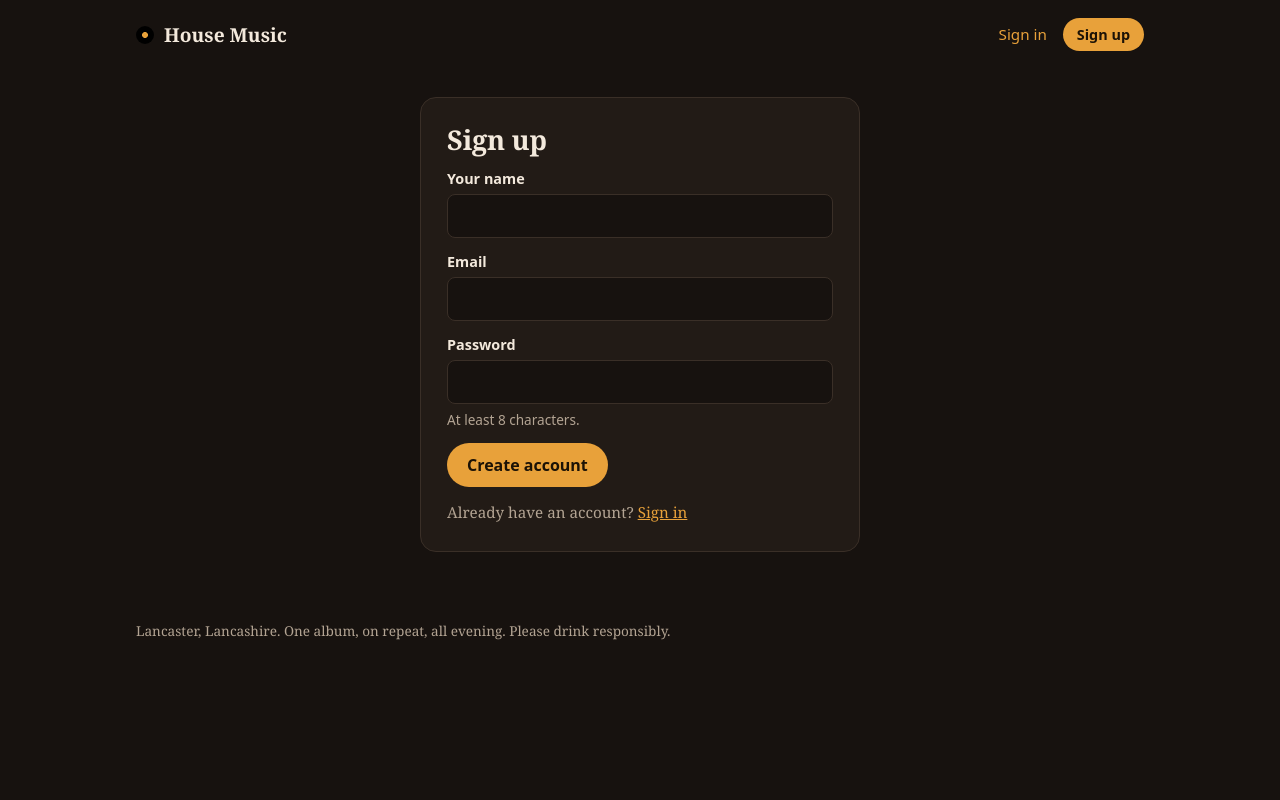
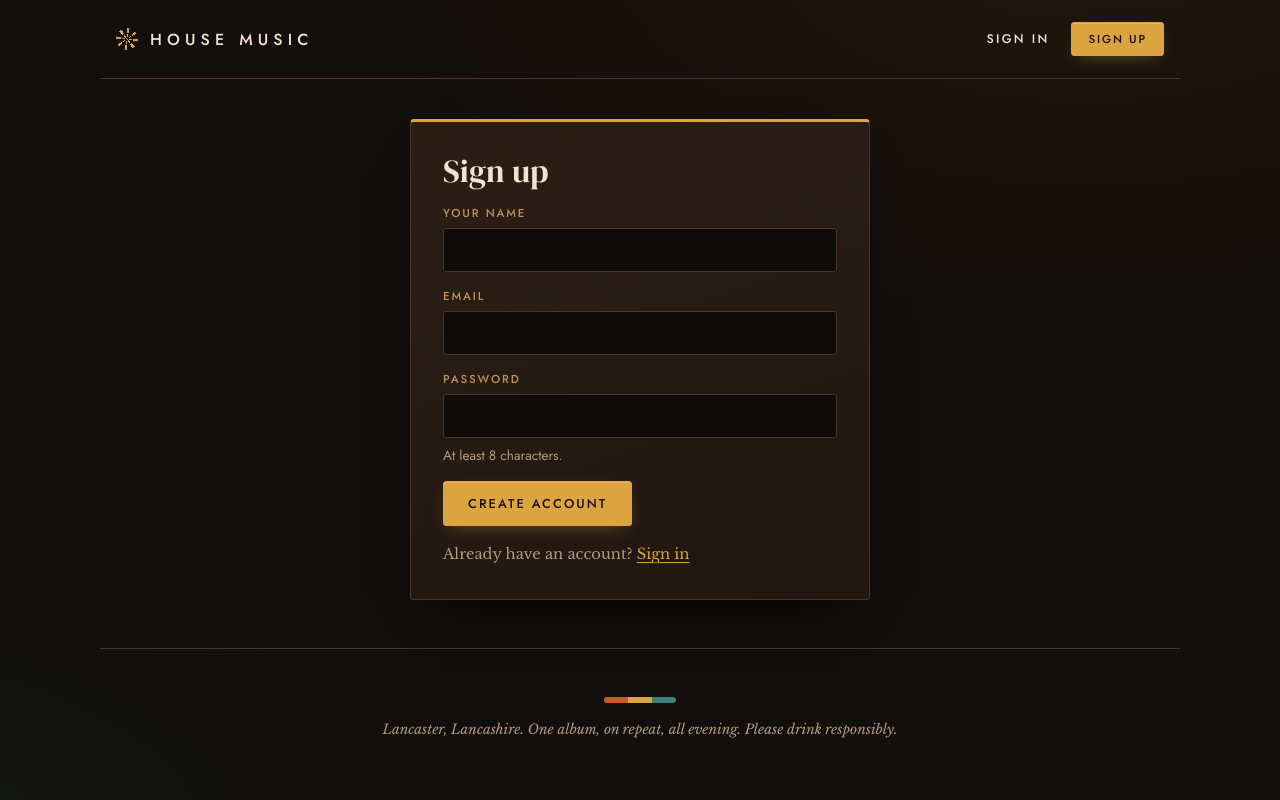
Before and after one commit to pdobson1/house-music, a Node server app: page /register in a window 1280 px wide. Run offline with Node 20, Linux system fonts and the light colour scheme.

Commit message:
Give the site a moody mid-century modern look
Walnut and smoke backgrounds, mustard, brass, burnt orange and teal
accents, DM Serif Display headings with Jost and Libre Baskerville,
an atomic starburst logo and colour-block record sleeves. Applies to
both the GitHub Pages proof of concept and the real app, whose content
security policy now allows Google Fonts.

Co-Authored-By: Claude Opus 5.5 <noreply@anthropic.com>
Claude-Session: https://claude.ai/code/session_01YLn5e4xbgihWG5rGkuT89t

```diff
--- a/docs/index.html
+++ b/docs/index.html
@@ -5,6 +5,9 @@
   <meta name="viewport" content="width=device-width, initial-scale=1">
   <title>House Music · proof of concept</title>
   <meta name="description" content="Album listening parties in people's homes in Lancaster. Proof of concept.">
+  <link rel="preconnect" href="https://fonts.googleapis.com">
+  <link rel="preconnect" href="https://fonts.gstatic.com" crossorigin>
+  <link rel="stylesheet" href="https://fonts.googleapis.com/css2?family=DM+Serif+Display:ital@0;1&family=Jost:wght@400;500&family=Libre+Baskerville:ital@0;1&display=swap">
   <link rel="stylesheet" href="style.css">
 </head>
 <body>
--- a/public/style.css
+++ b/public/style.css
@@ -1,119 +1,191 @@
+/* House Music: mid-century modern, after hours.
+   Walnut and smoke, brass and mustard, a little burnt orange and teal. */
 :root {
-  --bg: #17120f;
-  --surface: #221b16;
-  --line: #3a2f27;
-  --text: #f3e9dc;
-  --muted: #b3a493;
-  --accent: #e8a13a;
-  --accent-ink: #1b1206;
-  --danger: #e2674f;
+  --bg: #120e0b;          /* smoky lounge */
+  --surface: #211710;     /* walnut */
+  --surface-2: #2b1e15;
+  --line: #4a3626;        /* worn veneer edge */
+  --brass: #b8925a;
+  --text: #f1e4cf;        /* cream card stock */
+  --muted: #b09a80;
+  --accent: #dba43f;      /* mustard */
+  --accent-ink: #1a1007;
+  --orange: #c8592c;      /* burnt orange */
+  --teal: #3f7f7a;
+  --olive: #8a8a3c;
+  --danger: #d9664a;
+  --display: 'DM Serif Display', Georgia, serif;
+  --sans: 'Jost', 'Futura', 'Century Gothic', system-ui, sans-serif;
+  --serif: 'Libre Baskerville', Georgia, serif;
 }
 * { box-sizing: border-box; }
+html { background: var(--bg); }
 body {
-  margin: 0; background: var(--bg); color: var(--text);
-  font: 16px/1.55 Georgia, 'Times New Roman', serif;
+  margin: 0; color: var(--text); min-height: 100vh;
+  font: 15.5px/1.7 var(--serif);
+  /* lamplight pooling from the top corner, smoke settling below */
+  background:
+    radial-gradient(1100px 600px at 85% -10%, #3a24145c, transparent 70%),
+    radial-gradient(800px 500px at -10% 110%, #17302e55, transparent 70%),
+    var(--bg);
+  background-attachment: fixed;
 }
-a { color: var(--accent); }
-h1, h2, h3 { line-height: 1.15; margin: 0 0 .4em; font-weight: 600; letter-spacing: -.01em; }
-h1 { font-size: clamp(1.8rem, 5vw, 2.6rem); }
-h2 { font-size: 1.25rem; margin-top: 2rem; }
+a { color: var(--accent); text-underline-offset: 3px; text-decoration-thickness: 1px; }
+h1, h2, h3 { font-family: var(--display); font-weight: 400; line-height: 1.1; margin: 0 0 .4em; letter-spacing: .005em; }
+h1 { font-size: clamp(2rem, 5.5vw, 3.1rem); }
+h2 {
+  font: 500 .8rem var(--sans); text-transform: uppercase; letter-spacing: .28em; color: var(--brass);
+  margin-top: 2.6rem; display: flex; align-items: center; gap: 14px;
+}
+h2::after { content: ''; flex: 1; height: 1px; background: linear-gradient(90deg, var(--line), transparent); }
 small, .opt { color: var(--muted); font-size: .85rem; font-weight: 400; }
 
-header.site, main, footer.site { max-width: 1040px; margin: 0 auto; padding: 0 16px; }
-header.site { display: flex; align-items: center; justify-content: space-between; gap: 12px; padding-block: 18px; flex-wrap: wrap; }
-.brand { color: var(--text); text-decoration: none; font-size: 1.2rem; font-weight: 600; display: flex; align-items: center; gap: 10px; }
-.dot { width: 18px; height: 18px; border-radius: 50%; background: radial-gradient(circle, var(--accent) 0 22%, #000 24% 100%); }
-nav { display: flex; align-items: center; gap: 16px; flex-wrap: wrap; font-family: system-ui, sans-serif; font-size: .95rem; }
-nav a { text-decoration: none; }
+header.site, main, footer.site { max-width: 1080px; margin: 0 auto; padding: 0 16px; }
+header.site {
+  display: flex; align-items: center; justify-content: space-between; gap: 12px; flex-wrap: wrap;
+  padding-block: 22px; border-bottom: 1px solid var(--line);
+}
+.brand {
+  color: var(--text); text-decoration: none; display: flex; align-items: center; gap: 12px;
+  font: 500 1rem var(--sans); text-transform: uppercase; letter-spacing: .32em;
+}
+/* an atomic-age starburst */
+.dot {
+  width: 22px; height: 22px; flex: none; position: relative;
+  background: conic-gradient(from 0deg, var(--accent) 0 4%, transparent 4% 12.5%, var(--accent) 12.5% 16.5%, transparent 16.5% 25%,
+    var(--accent) 25% 29%, transparent 29% 37.5%, var(--accent) 37.5% 41.5%, transparent 41.5% 50%,
+    var(--accent) 50% 54%, transparent 54% 62.5%, var(--accent) 62.5% 66.5%, transparent 66.5% 75%,
+    var(--accent) 75% 79%, transparent 79% 87.5%, var(--accent) 87.5% 91.5%, transparent 91.5%);
+  border-radius: 50%;
+  -webkit-mask: radial-gradient(circle, #000 0 30%, transparent 31% 40%, #000 41%);
+          mask: radial-gradient(circle, #000 0 30%, transparent 31% 40%, #000 41%);
+}
+nav { display: flex; align-items: center; gap: 22px; flex-wrap: wrap; font: 500 .78rem var(--sans); text-transform: uppercase; letter-spacing: .18em; }
+nav a { text-decoration: none; color: var(--text); }
+nav a:hover { color: var(--accent); }
 nav form { margin: 0; }
-footer.site { color: var(--muted); font-size: .85rem; padding-block: 40px; }
+footer.site {
+  color: var(--muted); font: italic .85rem var(--serif); padding-block: 48px; margin-top: 48px;
+  border-top: 1px solid var(--line); text-align: center;
+}
+footer.site::before {
+  content: ''; display: block; width: 72px; height: 6px; margin: 0 auto 18px;
+  background: linear-gradient(90deg, var(--orange) 0 33%, var(--accent) 33% 66%, var(--teal) 66%);
+  border-radius: 3px;
+}
 
-.btn, button.link { font: 600 1rem system-ui, sans-serif; cursor: pointer; }
+.btn, button.link { font: 500 .8rem var(--sans); text-transform: uppercase; letter-spacing: .16em; cursor: pointer; }
 .btn {
-  display: inline-block; background: var(--accent); color: var(--accent-ink); border: 0;
-  padding: 11px 20px; border-radius: 999px; text-decoration: none;
+  display: inline-block; background: var(--accent); color: var(--accent-ink); border: 1px solid var(--accent);
+  padding: 12px 24px; border-radius: 3px; text-decoration: none;
+  box-shadow: 0 1px 0 #ffffff30 inset, 0 6px 18px -8px #dba43f80;
+  transition: background .15s, color .15s, border-color .15s;
 }
-.btn:hover { filter: brightness(1.08); }
-.btn.small { padding: 7px 14px; font-size: .9rem; }
-.btn.ghost { background: transparent; color: var(--text); border: 1px solid var(--line); }
-.btn.danger { background: transparent; color: var(--danger); border: 1px solid var(--danger); }
-button.link { background: none; border: 0; color: var(--accent); padding: 0; font-weight: 400; font-size: .95rem; }
-:focus-visible { outline: 2px solid var(--accent); outline-offset: 2px; }
+.btn:hover { background: #e7b552; }
+.btn.small { padding: 8px 16px; font-size: .72rem; }
+.btn.ghost { background: transparent; color: var(--text); border-color: var(--brass); box-shadow: none; }
+.btn.ghost:hover { color: var(--accent); border-color: var(--accent); }
+.btn.danger { background: transparent; color: var(--danger); border-color: var(--danger); box-shadow: none; }
+.btn.danger:hover { background: #d9664a1a; }
+button.link { background: none; border: 0; color: var(--text); padding: 0; font-size: .78rem; letter-spacing: .18em; }
+button.link:hover { color: var(--accent); }
+:focus-visible { outline: 2px solid var(--accent); outline-offset: 3px; }
 
-.hero { padding: 36px 0 12px; max-width: 640px; }
-.hero p { color: var(--muted); font-size: 1.1rem; margin: 0 0 1.2em; }
-.empty { color: var(--muted); }
+.hero { padding: 56px 0 20px; max-width: 680px; }
+.hero h1 { font-style: italic; }
+.hero p { color: var(--muted); font-size: 1.05rem; margin: 0 0 1.6em; max-width: 52ch; }
+.empty { color: var(--muted); font-style: italic; }
 
-.grid { display: grid; grid-template-columns: repeat(auto-fill, minmax(280px, 1fr)); gap: 16px; }
+.grid { display: grid; grid-template-columns: repeat(auto-fill, minmax(300px, 1fr)); gap: 18px; }
 .card {
-  display: flex; gap: 14px; padding: 14px; background: var(--surface); border: 1px solid var(--line);
-  border-radius: 14px; color: inherit; text-decoration: none; min-width: 0;
+  display: flex; gap: 16px; padding: 16px; color: inherit; text-decoration: none; min-width: 0;
+  background:
+    repeating-linear-gradient(92deg, #ffffff03 0 2px, transparent 2px 7px),
+    linear-gradient(160deg, var(--surface-2), var(--surface));
+  border: 1px solid var(--line); border-radius: 4px;
+  box-shadow: 0 14px 30px -18px #000;
+  transition: border-color .2s, transform .2s;
 }
-.card:hover { border-color: var(--accent); }
+.card:hover { border-color: var(--brass); transform: translateY(-2px); }
 .card-body { min-width: 0; }
-.card h3 { font-size: 1.1rem; margin: 0; overflow-wrap: anywhere; }
+.card h3 { font-size: 1.35rem; margin: 0; overflow-wrap: anywhere; }
 .card p { margin: 0; overflow-wrap: anywhere; }
-.when { color: var(--accent); font: 600 .8rem system-ui, sans-serif; text-transform: uppercase; letter-spacing: .06em; margin: 0 0 .3em; }
+.when { color: var(--accent); font: 500 .72rem var(--sans); text-transform: uppercase; letter-spacing: .2em; margin: 0 0 .45em; }
 .artist { color: var(--muted); font-style: italic; }
-.meta { font: .9rem system-ui, sans-serif; color: var(--muted); margin-top: .35em !important; }
-.spots { font: 600 .85rem system-ui, sans-serif; margin-top: .5em !important; }
-.spots.full { color: var(--danger); }
+.meta { font: .85rem var(--sans); letter-spacing: .03em; color: var(--muted); margin-top: .45em !important; }
+.spots { font: 500 .72rem var(--sans); text-transform: uppercase; letter-spacing: .16em; color: var(--teal); margin-top: .6em !important; filter: brightness(1.35); }
+.spots.full { color: var(--danger); filter: none; }
 
+/* Generated sleeve: muted mid-century colour blocks behind a record */
 .sleeve {
-  flex: none; width: 76px; height: 76px; border-radius: 6px; position: relative;
-  background: linear-gradient(135deg, hsl(var(--h) 60% 42%), hsl(calc(var(--h) + 50) 65% 24%));
+  flex: none; width: 84px; height: 84px; border-radius: 2px; position: relative; overflow: hidden;
+  background:
+    radial-gradient(circle at 78% 22%, hsl(calc(var(--h) + 140) 45% 52% / .9) 0 18%, transparent 19%),
+    linear-gradient(135deg, hsl(var(--h) 38% 38%) 0 50%, hsl(calc(var(--h) + 35) 42% 24%) 50%);
+  box-shadow: 0 8px 18px -8px #000, 0 0 0 1px #0000004d;
 }
 .sleeve .disc {
-  position: absolute; inset: 14%; border-radius: 50%;
-  background: radial-gradient(circle, hsl(var(--h) 70% 60%) 0 16%, #0b0b0b 17% 100%);
-  box-shadow: 0 0 0 1px #0006;
+  position: absolute; inset: 16%; border-radius: 50%;
+  background:
+    radial-gradient(circle, hsl(var(--h) 55% 58%) 0 15%, #0c0a09 16% 100%),
+    #0c0a09;
+  box-shadow: 0 0 0 1px #0007, inset 0 0 0 6px #ffffff06, inset 0 0 0 12px #00000040;
 }
-.sleeve.big { width: min(280px, 100%); height: auto; aspect-ratio: 1; border-radius: 10px; }
+.sleeve.big { width: min(300px, 100%); height: auto; aspect-ratio: 1; border-radius: 3px; box-shadow: 0 30px 60px -24px #000, 0 0 0 1px #0000004d; }
 
 .panel {
-  max-width: 440px; margin: 28px auto; padding: 26px; background: var(--surface);
-  border: 1px solid var(--line); border-radius: 16px; display: grid; gap: 14px;
+  max-width: 460px; margin: 40px auto; padding: 32px; display: grid; gap: 16px;
+  background: linear-gradient(160deg, var(--surface-2), var(--surface));
+  border: 1px solid var(--line); border-top: 3px solid var(--accent); border-radius: 4px;
+  box-shadow: 0 24px 50px -28px #000;
 }
-.panel.wide { max-width: 680px; }
-.panel h1 { font-size: 1.7rem; margin: 0; }
+.panel.wide { max-width: 700px; }
+.panel h1 { font-size: 2rem; margin: 0; }
 .panel p { margin: 0; }
-.lede { color: var(--muted); }
-.row { display: grid; grid-template-columns: 1fr 1fr; gap: 14px; align-items: start; }
-label { display: grid; gap: 6px; font: 600 .9rem system-ui, sans-serif; }
+.lede { color: var(--muted); font-style: italic; }
+.row { display: grid; grid-template-columns: 1fr 1fr; gap: 16px; align-items: start; }
+label { display: grid; gap: 7px; font: 500 .72rem var(--sans); text-transform: uppercase; letter-spacing: .16em; color: var(--brass); }
+label small, label .opt { text-transform: none; letter-spacing: normal; }
 input, textarea {
-  font: 1rem system-ui, sans-serif; color: var(--text); background: var(--bg);
-  border: 1px solid var(--line); border-radius: 8px; padding: 10px 12px; width: 100%; color-scheme: dark;
+  font: 1rem var(--serif); color: var(--text); background: #0f0b08;
+  border: 1px solid var(--line); border-radius: 3px; padding: 11px 13px; width: 100%; color-scheme: dark;
+  text-transform: none; letter-spacing: normal;
 }
+input:focus, textarea:focus { border-color: var(--brass); outline: none; box-shadow: 0 0 0 3px #b8925a26; }
 .panel .btn { justify-self: start; }
-.alt { color: var(--muted); font-size: .95rem; }
-.error, .notice, .dev { padding: 10px 12px; border-radius: 8px; font: .95rem system-ui, sans-serif; margin: 0; }
-.error { background: #3a1a14; color: #ffb4a4; }
-.notice { background: #2c261b; color: var(--text); }
+.alt { color: var(--muted); font-size: .92rem; }
+.error, .notice, .dev { padding: 11px 14px; border-radius: 3px; font: .9rem var(--sans); margin: 0; }
+.error { background: #3a1912; color: #ffb9a6; border-left: 3px solid var(--danger); }
+.notice { background: #1b2a28; color: var(--text); border-left: 3px solid var(--teal); }
+main > .notice { margin-top: 20px; }
 .dev { border: 1px dashed var(--line); color: var(--muted); }
 
-.party { display: grid; grid-template-columns: 280px 1fr; gap: 32px; padding-top: 24px; align-items: start; }
+.party { display: grid; grid-template-columns: 300px 1fr; gap: 40px; padding-top: 36px; align-items: start; }
 .party > div { min-width: 0; }
 .party h1 { overflow-wrap: anywhere; }
-dl { display: grid; grid-template-columns: max-content 1fr; gap: 8px 20px; margin: 20px 0; }
-dt { color: var(--muted); font: .9rem system-ui, sans-serif; padding-top: 2px; }
+dl { display: grid; grid-template-columns: max-content 1fr; gap: 10px 24px; margin: 24px 0; padding: 18px 0; border-block: 1px solid var(--line); }
+dt { color: var(--brass); font: 500 .7rem var(--sans); text-transform: uppercase; letter-spacing: .18em; padding-top: 4px; }
 dd { margin: 0; overflow-wrap: anywhere; }
-.notes { white-space: pre-line; border-left: 3px solid var(--line); padding-left: 14px; color: var(--muted); overflow-wrap: anywhere; }
+.notes { white-space: pre-line; border-left: 3px solid var(--orange); padding-left: 16px; color: var(--muted); font-style: italic; overflow-wrap: anywhere; }
 .party .notice, .party .error { margin: 16px 0; }
 .guests { padding-left: 1.2em; }
 details.confirm summary { list-style: none; }
 details.confirm summary::-webkit-details-marker { display: none; }
-details.confirm form { margin-top: 12px; display: grid; gap: 10px; justify-items: start; color: var(--muted); }
+details.confirm form, details.confirm div { margin-top: 12px; display: grid; gap: 10px; justify-items: start; color: var(--muted); }
 details.confirm p { margin: 0; }
 
 @media (max-width: 640px) {
   .row { grid-template-columns: 1fr; }
-  .party { grid-template-columns: 1fr; gap: 20px; }
-  .sleeve.big { width: 180px; }
+  .party { grid-template-columns: 1fr; gap: 24px; }
+  .sleeve.big { width: 200px; }
+  .hero { padding-top: 36px; }
+  .panel { padding: 24px 20px; margin: 28px auto; }
+  nav { gap: 16px; }
 }
 
-.badge { display: inline-block; font: 600 .78rem system-ui, sans-serif; padding: 3px 9px; border-radius: 999px; margin-top: .6em !important; background: #2c261b; color: var(--accent); }
-.badge.approved { background: #1d2c1f; color: #9ed6a3; }
+.badge { display: inline-block; font: 500 .68rem var(--sans); text-transform: uppercase; letter-spacing: .16em; padding: 4px 10px; border-radius: 2px; margin-top: .7em !important; background: #3a2a14; color: var(--accent); }
+.badge.approved { background: #183230; color: #8fcfc6; }
 .people { list-style: none; padding: 0; margin: 0; display: grid; gap: 8px; }
-.people li { display: flex; align-items: center; gap: 8px; flex-wrap: wrap; padding: 10px 12px; background: var(--surface); border: 1px solid var(--line); border-radius: 10px; }
+.people li { display: flex; align-items: center; gap: 10px; flex-wrap: wrap; padding: 12px 14px; background: var(--surface); border: 1px solid var(--line); border-radius: 3px; }
 .people li span { flex: 1; min-width: 8ch; overflow-wrap: anywhere; }
 .people form { margin: 0; }
--- a/src/app.js
+++ b/src/app.js
@@ -21,7 +21,7 @@ function createApp({ db, mailer, baseUrl, trustProxy = false }) {
       'X-Content-Type-Options': 'nosniff',
       'X-Frame-Options': 'DENY',
       'Referrer-Policy': 'same-origin',
-      'Content-Security-Policy': "default-src 'self'; style-src 'self' 'unsafe-inline'; img-src 'self' data:",
+      'Content-Security-Policy': "default-src 'self'; style-src 'self' 'unsafe-inline' https://fonts.googleapis.com; font-src https://fonts.gstatic.com; img-src 'self' data:",
     });
     next();
   });
--- a/views/partials/head.ejs
+++ b/views/partials/head.ejs
@@ -4,6 +4,9 @@
   <meta charset="utf-8">
   <meta name="viewport" content="width=device-width, initial-scale=1">
   <title><%= title %> · House Music</title>
+  <link rel="preconnect" href="https://fonts.googleapis.com">
+  <link rel="preconnect" href="https://fonts.gstatic.com" crossorigin>
+  <link rel="stylesheet" href="https://fonts.googleapis.com/css2?family=DM+Serif+Display:ital@0;1&family=Jost:wght@400;500&family=Libre+Baskerville:ital@0;1&display=swap">
   <link rel="stylesheet" href="/style.css">
 </head>
 <body>
```
Also changed, not shown: docs/style.css (+146 -74 lines).
